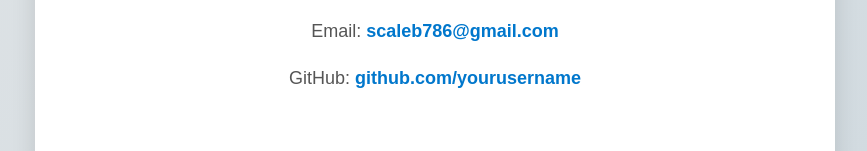
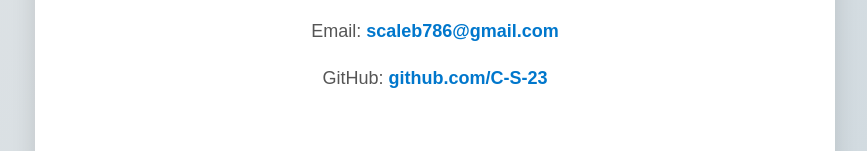
Before and after one commit to C-S-23/caleb-portfolio, a plain HTML site: page index.html in a window 1280 px wide. Shown: the part 1375-1526 px from the top of the page, without its empty margins (205-1072 px from the left). Drawn offline with Linux system fonts and the light colour scheme.

Commit message:
Update index.html

```diff
--- a/index.html
+++ b/index.html
@@ -74,7 +74,7 @@
 
 <p>
     GitHub: <a href="https://github.com/yourusername" target="_blank">
-        github.com/yourusername
+        github.com/C-S-23
     </a>
 </p>
        	</div
```
